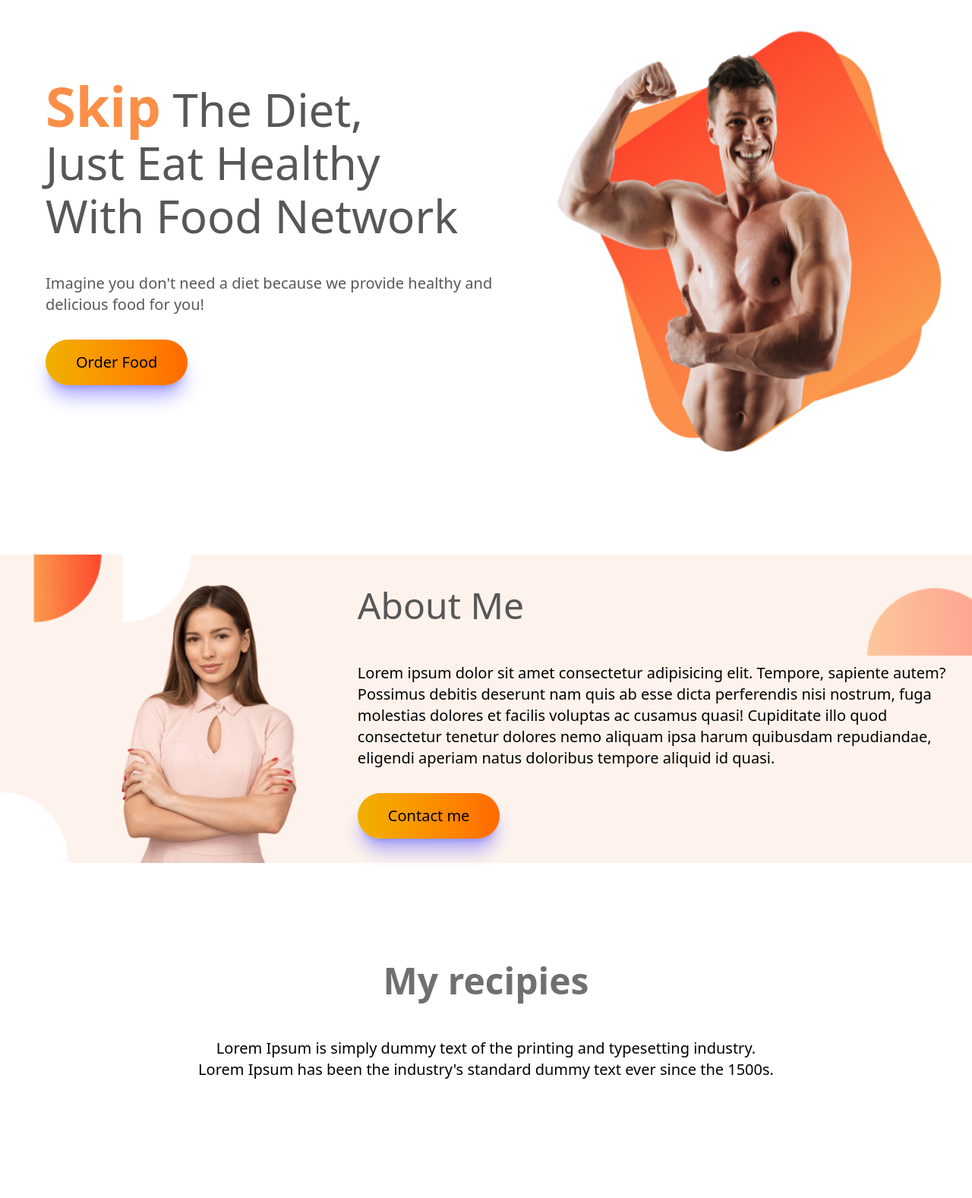
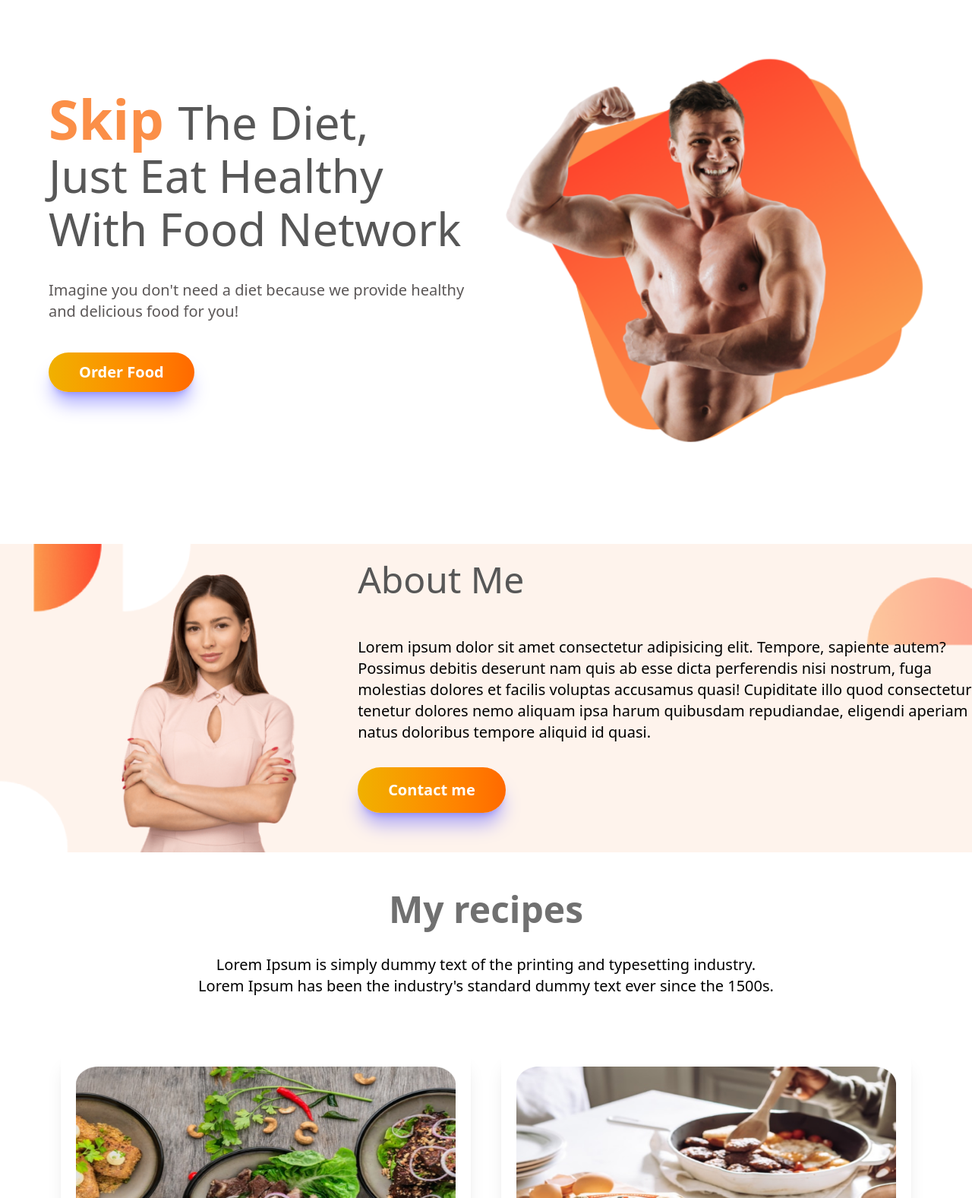
Before and after one commit to SyedaNaziaIslam/Eat-Healthy, a plain HTML site: page index.html in a window 1280 px wide. Shown: the part 40-1617 px from the top of the page at 76% size. Drawn offline with nearby package versions, Linux system fonts and the light colour scheme.

Commit message:
Project completed

```diff
--- a/index.html
+++ b/index.html
@@ -8,33 +8,53 @@
     <script src="https://cdn.jsdelivr.net/npm/@tailwindcss/browser@4"></script>
 </head>
 <body class="font-sans">
-    <div class="flex justify-between items-center">
-        <div class="pl-15 pt-10">
-            <h1 class="text-6xl text-[#575757] leading-[70px] "><span class="font-bold text-[#fb8f48] text-7xl">Skip</span> The Diet,<br>Just Eat Healthy<br>With Food Network
+    <div class="flex flex-col md:flex-row items-center justify-between px-4 md:px-16 py-10 md:py-20">
+    <div class="w-full md:w-1/2 text-center md:text-left">
+        <h1 class="text-3xl md:text-6xl text-[#575757] leading-[40px] md:leading-[70px]">
+            <span class="font-bold text-[#fb8f48] text-4xl md:text-7xl">Skip </span>The Diet,<br>
+            Just Eat Healthy<br>With Food Network
         </h1>
-        <p class="text-[#5b5757] text-xl pt-10 pb-8">
+        <p class="text-[#5b5757] text-sm md:text-xl pt-5 md:pt-8 pb-6 md:pb-10">
             Imagine you don't need a diet because we provide healthy and delicious food for you!
         </p>
-        <button class="bg-gradient-to-r from-yellow-500 via-golden-500 to-orange-500 text-xl rounded-4xl pl-10 pr-10 pt-4 pb-4 shadow-xl shadow-indigo-500/50">Order Food</button>
-        </div>
-        <div >
-            <img class="w-[650px] h-[650px] pt-10 pr-10" src="images/Hero_Image-removebg-preview (1).png" alt="">
-        </div>
+        <button class="bg-gradient-to-r from-yellow-500 to-orange-500 text-sm md:text-xl rounded-full font-bold px-6 md:px-10 py-3 shadow-xl shadow-indigo-500/50 text-white">
+            Order Food
+        </button>
     </div>
-    <div class="flex justify-between items-center bg-cover mt-30" style="background-image: url(images/7\(1\).png); background-repeat: no-repeat;">
-        <div class="pr-20 pl-40 pt-10">
-            <img  src="images/Person Image.png" alt="">
-        </div>
-        <div>
-            <h1 class="text-5xl text-[#575757] leading-[70px]">About Me</h1>
-            <p class="text-xl pt-10 pb-8">Lorem ipsum dolor sit amet consectetur adipisicing elit. Tempore, sapiente autem? Possimus debitis deserunt nam quis ab esse dicta perferendis nisi nostrum, fuga molestias dolores et facilis voluptas ac cusamus quasi! Cupiditate illo quod consectetur tenetur dolores nemo aliquam ipsa harum quibusdam repudiandae, eligendi aperiam natus doloribus tempore aliquid id quasi.</p>
-            <button class="bg-gradient-to-r from-yellow-500 via-golden-500 to-orange-500 text-xl rounded-4xl pl-10 pr-10 pt-4 pb-4 shadow-xl shadow-indigo-500/50">Contact me</button>
-        </div>
+    <div class="w-full md:w-1/2 flex justify-center md:justify-end pt-10 md:pt-0">
+        <img class="w-[280px] md:w-[550px] h-auto" src="images/Hero_Image-removebg-preview (1).png" alt="Hero Image">
     </div>
-    <div class="justify-between items-center text-center pt-30 pb-30">
-        <h1 class="text-5xl text-[#707070] leading-[70px] font-semibold">My recipies</h1>
-        <p class="text-xl pt-10 pb-8">Lorem Ipsum is simply dummy text of the printing and typesetting industry.<br>Lorem Ipsum has been the industry's standard dummy text ever since the 1500s.</p>
+</div>
+
+    <!-- About Me Section -->
+<div class="flex flex-col md:flex-row justify-between items-center bg-cover bg-no-repeat mt-10 px-4 md:px-0" style="background-image: url('images/7(1).png');">
+
+    <!-- Image Section -->
+    <div class="md:pr-20 md:pl-40 md:pt-10 flex justify-center md:justify-start">
+        <img class="object-fill w-[250px] md:w-auto" src="images/Person Image.png" alt="">
     </div>
+
+    <!-- Text Section -->
+    <div class="text-center md:text-left px-4 md:px-0 pt-8 md:pt-0">
+        <h1 class="text-5xl text-[#575757] leading-[50px] md:leading-[70px]">About Me</h1>
+        <p class="text-xl pt-6 md:pt-10 pb-6 md:pb-8">
+            Lorem ipsum dolor sit amet consectetur adipisicing elit. Tempore, sapiente autem? Possimus debitis deserunt nam quis ab esse dicta perferendis nisi nostrum, fuga molestias dolores et facilis voluptas accusamus quasi! Cupiditate illo quod consectetur tenetur dolores nemo aliquam ipsa harum quibusdam repudiandae, eligendi aperiam natus doloribus tempore aliquid id quasi.
+        </p>
+        <button class="bg-gradient-to-r from-yellow-500 to-orange-500 text-xl rounded-full px-10 py-4 shadow-xl shadow-indigo-500/50 text-white font-semibold mb-10">
+            Contact me
+        </button>
+    </div>
+</div>
+
+<!-- My Recipes Section -->
+<div class="text-center pt-10 pb-10 px-4">
+    <h1 class="text-5xl text-[#707070] leading-[50px] md:leading-[70px] font-semibold">My recipes</h1>
+    <p class="text-xl pt-6 pb-8">
+        Lorem Ipsum is simply dummy text of the printing and typesetting industry.<br>
+        Lorem Ipsum has been the industry's standard dummy text ever since the 1500s.
+    </p>
+</div>
+
 
     <div class="flex justify-center items-center gap-[40px]">
         <div class="shadow-xl p-5 rounded-lg">
```
